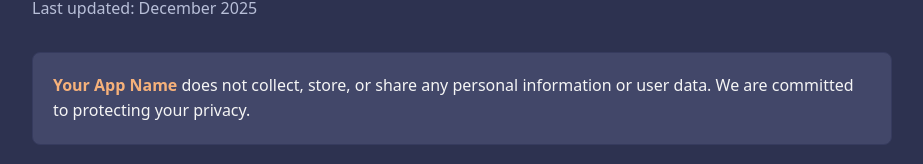
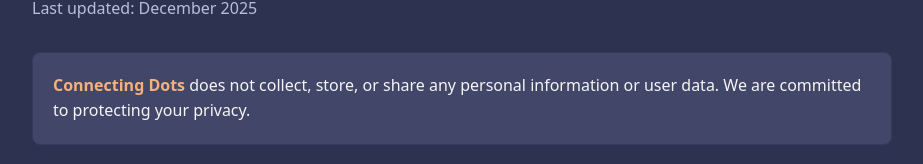
Before and after one commit to nabinbogati/connecting-dots, a plain HTML site: page privacy-policy.html in a window 1280 px wide. Shown: the part 117-281 px from the top of the page, without its empty margins (178-1101 px from the left). Drawn offline with Linux system fonts and the light colour scheme.

Commit message:
chores: updated app name

```diff
--- a/privacy-policy.html
+++ b/privacy-policy.html
@@ -96,7 +96,7 @@
 
         <section>
             <p>
-                <strong>Your App Name</strong> does not collect, store, or share any personal information or user data. We are committed to protecting your privacy.
+                <strong>Connecting Dots</strong> does not collect, store, or share any personal information or user data. We are committed to protecting your privacy.
             </p>
         </section>
 
```
